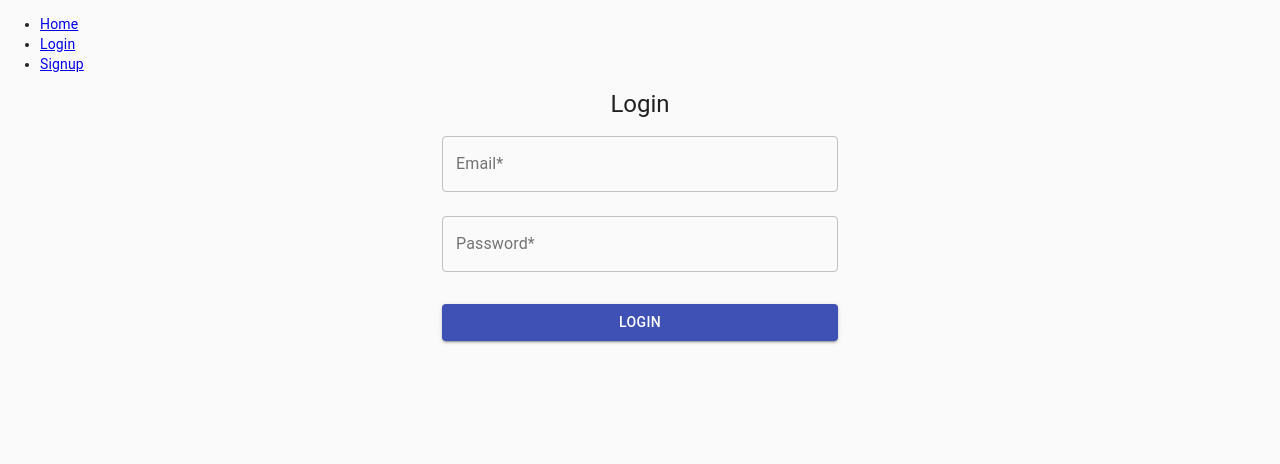
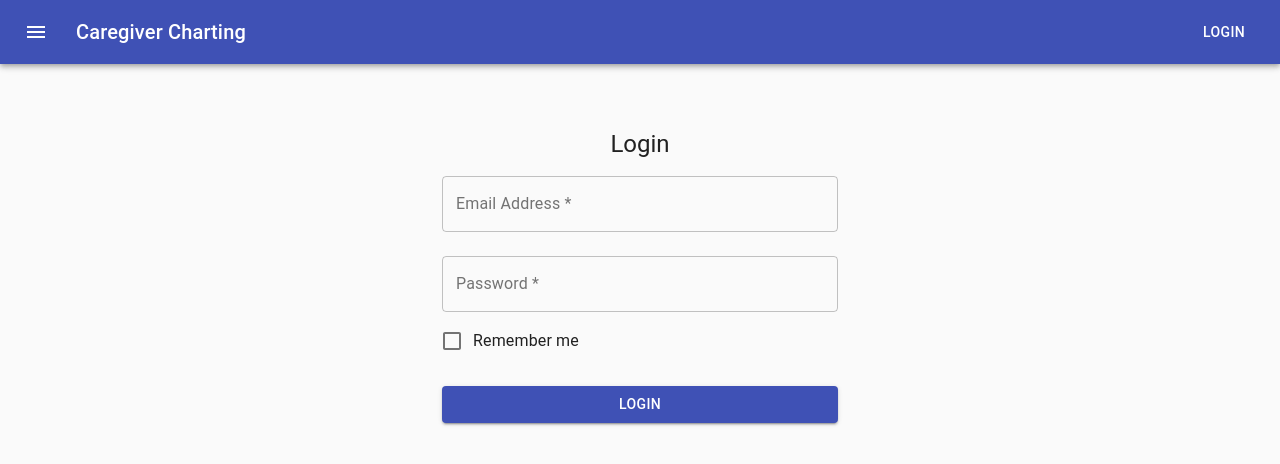
Before and after one commit to blangwell/caregiver-app-react, a React (Create React App) app: page /login in a window 1280 px wide. Shown: the top 464 px of the page. Built offline with nearby package versions, Linux system fonts and the light colour scheme.

Commit message:
Style Nav component with material-ui Appbar and update Login component styles

```diff
--- a/package.json
+++ b/package.json
@@ -4,6 +4,7 @@
   "private": true,
   "dependencies": {
     "@material-ui/core": "^4.11.4",
+    "@material-ui/icons": "^4.11.2",
     "@testing-library/jest-dom": "^5.11.10",
     "@testing-library/react": "^11.2.6",
     "@testing-library/user-event": "^12.8.3",
--- a/src/components/LoginForm.js
+++ b/src/components/LoginForm.js
@@ -1,7 +1,9 @@
 import axios from 'axios';
 import { useFormik } from 'formik';
 import Button from '@material-ui/core/Button';
+import Checkbox from '@material-ui/core/Checkbox';
 import Container from '@material-ui/core/Container';
+import FormControlLabel from '@material-ui/core/FormControlLabel';
 import { makeStyles } from '@material-ui/core/styles';
 import TextField from '@material-ui/core/TextField';
 import Typography from '@material-ui/core/Typography';
@@ -23,6 +25,7 @@ const postLogin = async (values) => {
 
 const useStyles = makeStyles(theme => ({
   root: {
+    marginTop: theme.spacing(8),
     display: 'flex',
     flexDirection: 'column',
     alignItems: 'center'
@@ -61,7 +64,7 @@ const LoginForm = () => {
             id="email"
             name="email"
             type="email"
-            label="Email*"
+            label="Email Address *"
             variant="outlined"
             margin="normal"
             fullWidth
@@ -75,7 +78,7 @@ const LoginForm = () => {
             id="password"
             name="password"
             type="password"
-            label="Password*"
+            label="Password *"
             variant="outlined"
             margin="normal"
             fullWidth
@@ -84,6 +87,10 @@ const LoginForm = () => {
             onBlur={formik.handleBlur}
             error={formik.touched.password && Boolean(formik.errors.password)}
             helperText={formik.touched.password && formik.errors.password}
+          />
+          <FormControlLabel
+            control={<Checkbox value="remember" color="primary" />}
+            label="Remember me"
           />
           <Button
             color="primary"
--- a/src/components/Nav.js
+++ b/src/components/Nav.js
@@ -1,19 +1,106 @@
+import { useState } from 'react';
 import { Link } from 'react-router-dom';
+import { makeStyles } from '@material-ui/core/styles';
+import AppBar from '@material-ui/core/AppBar';
+import Button from '@material-ui/core/Button';
+import Divider from '@material-ui/core/Divider';
+import Drawer from '@material-ui/core/Drawer';
+import IconButton from '@material-ui/core/IconButton';
+import List from '@material-ui/core/List';
+import ListItem from '@material-ui/core/ListItem';
+import ListItemText from '@material-ui/core/ListItemText';
+import MenuIcon from '@material-ui/icons/Menu';
+import Toolbar from '@material-ui/core/Toolbar';
+import Typography from '@material-ui/core/Typography';
+
+const useStyles = makeStyles(theme => ({
+  root: {
+    flexGrow: 1
+  },
+  drawerList: {
+    width: 250
+  },
+  menuButton: {
+    marginRight: theme.spacing(2),
+  },
+  title: {
+    flexGrow: 1
+  }
+}));
 
 export default function Nav(props) {
+  const [drawerOpen, setDrawerOpen] = useState(false);
+  const classes = useStyles();
+
+  const toggleDrawer = (open) => event => {
+    if (event.type === 'keydown' && (event.key === 'Tab' || event.key === 'Shift')) {
+      return;
+    }
+    setDrawerOpen(open);
+  };
+
+  const drawerList = () => (
+    <div
+      className={classes.drawerList}
+      role="presentation"
+      onClick={toggleDrawer(false)}
+      onKeyDown={toggleDrawer(false)}
+    >
+      <List>
+        {['Home', 'Profile'].map((text, idx) => (
+            <ListItem button key={text}>
+              <ListItemText primary={text} />
+            </ListItem>
+        ))}
+      </List>
+      <Divider />
+      <List>
+        {['Login', 'Signup'].map((text, idx) => (
+            <ListItem button key={text} component={ Link } to={'/' + text.toLowerCase()}>
+              <ListItemText primary={text} />
+            </ListItem>
+        ))}
+      </List>
+    </div>
+  )
+
+    // <nav>
+    //   <ul>
+    //     <li>
+    //       <Link to="/">Home</Link>
+    //     </li>
+    //     <li>
+    //        <Link to="/login">Login</Link>
+    //     </li>
+    //     <li>
+    //       <Link to="/signup">Signup</Link>
+    //     </li>
+    //   </ul>
+    // </nav>
   return (
-    <nav>
-      <ul>
-        <li>
-          <Link to="/">Home</Link>
-        </li>
-        <li>
-          <Link to="/login">Login</Link>
-        </li>
-        <li>
-          <Link to="/signup">Signup</Link>
-        </li>
-      </ul>
-    </nav>
+    <div className={classes.root}>
+    <AppBar position="static">
+      <Toolbar>
+        <IconButton edge="start" className={classes.menuButton} color="inherit" aria-label="menu">
+          <MenuIcon
+            onClick={toggleDrawer(true)}
+          />
+          <Drawer open={drawerOpen} onClose={toggleDrawer(false)}>
+            {drawerList()}
+          </Drawer>
+        </IconButton>
+        <Typography variant="h6" className={classes.title}>
+          Caregiver Charting
+        </Typography>
+        <Button
+          color="inherit"
+          component={ Link }
+          to="/login"
+        >
+          Login
+        </Button>
+      </Toolbar>
+    </AppBar>
+    </div>
   )
 };
```
Also changed, not shown: 1 other file (tests, documents, lock files or other folders).
